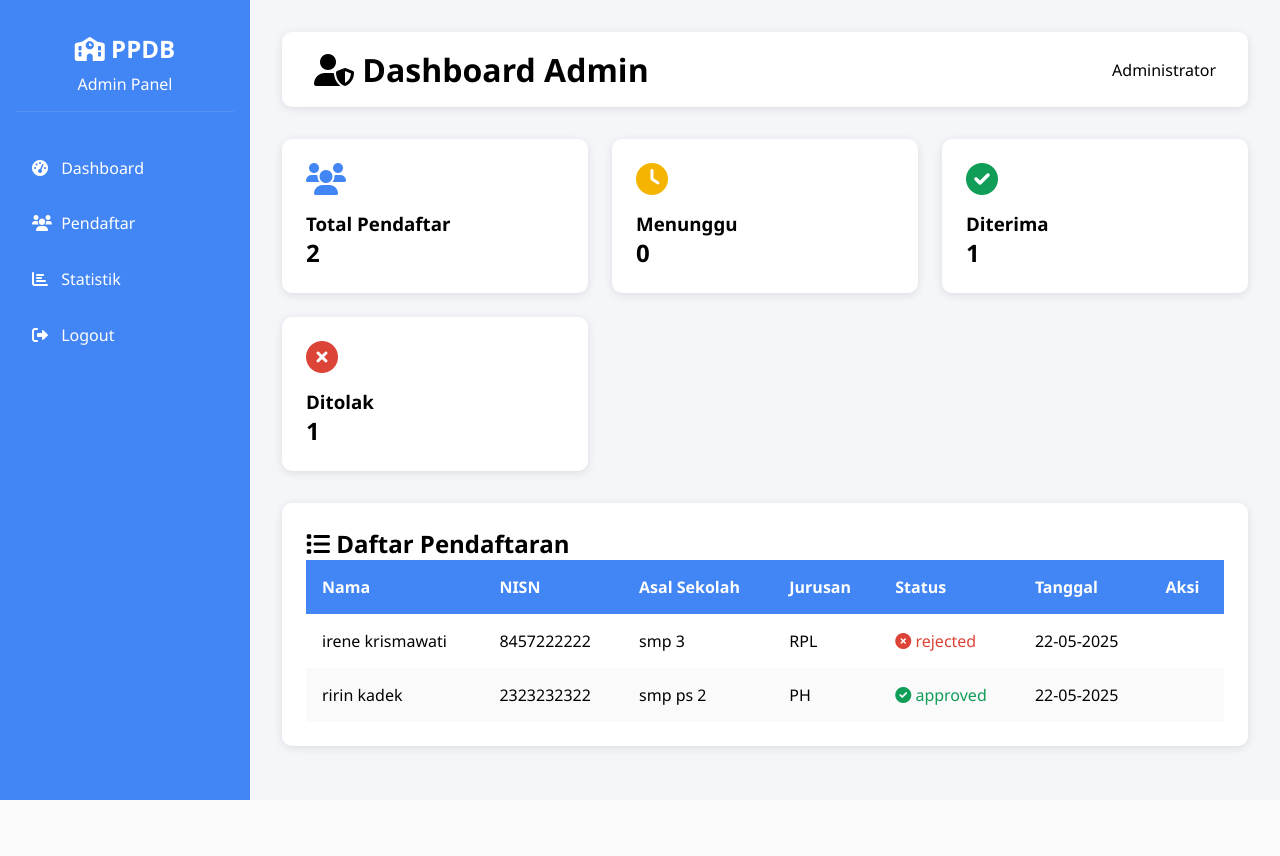
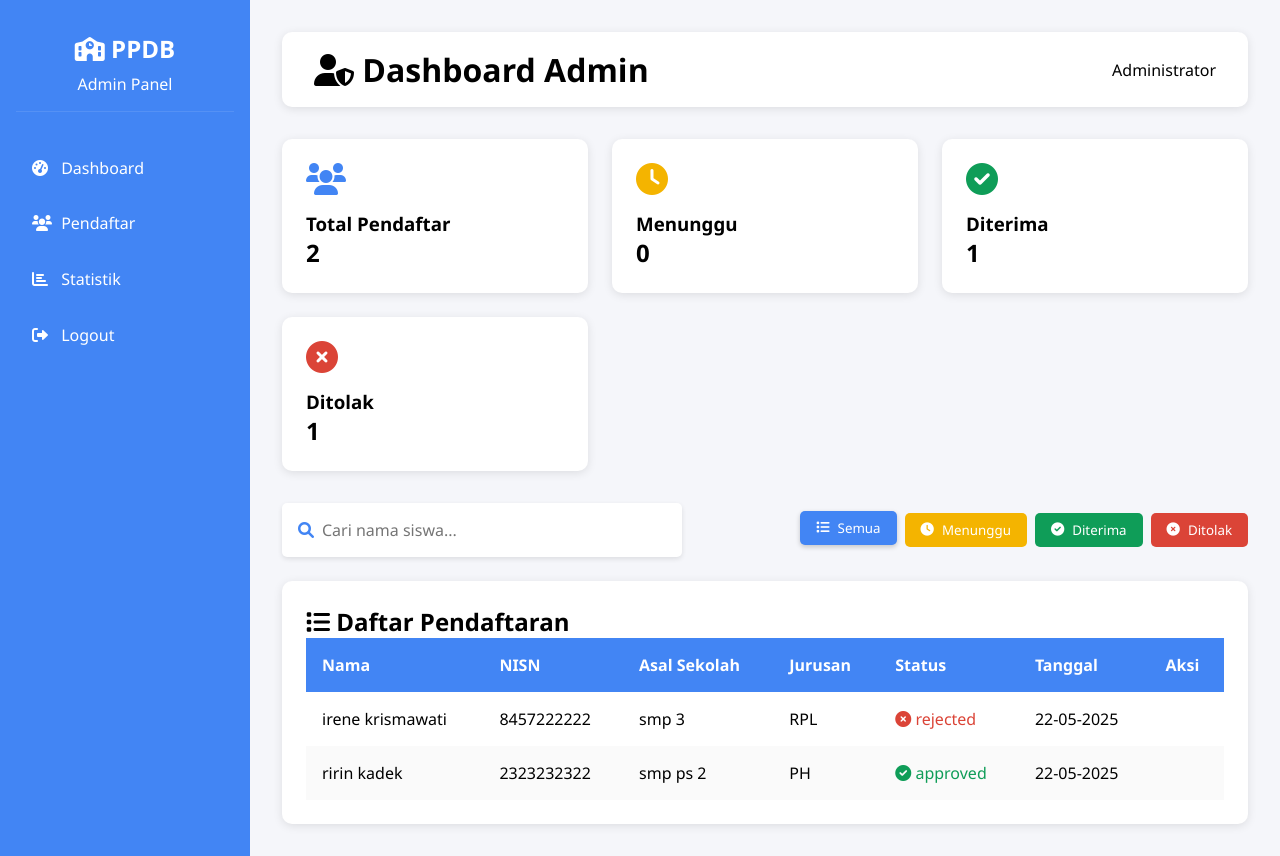
Before and after one commit to irenekrismawati/projek-ppdb, a Flask app: page /admin/dashboard in a window 1280 px wide. Before the commit the page ends 800 px from the top, so only its background shows below. Run offline with Flask 3, Linux system fonts and the light colour scheme; a user stored in the database is signed in; data comes from the database, SQL or seed files in the repository; both versions use the stored data as it was after the commit.

Commit message:
Enhance dashboard functionality: add search and filter features to improve data management and user experience.

```diff
--- a/ppdb-web/app/templates/dashboard_admin.html
+++ b/ppdb-web/app/templates/dashboard_admin.html
@@ -166,6 +166,87 @@
             font-size: 0.9rem;
         }
 
+        /* Search and Filter Styles */
+        .controls-container {
+            display: flex;
+            justify-content: space-between;
+            align-items: center;
+            margin-bottom: 1.5rem;
+            flex-wrap: wrap;
+            gap: 1rem;
+        }
+
+        .search-box {
+            display: flex;
+            align-items: center;
+            background: var(--white);
+            border-radius: 5px;
+            padding: 0.5rem 1rem;
+            box-shadow: 0 2px 5px rgba(0,0,0,0.1);
+            flex: 1;
+            max-width: 400px;
+        }
+
+        .search-box input {
+            border: none;
+            outline: none;
+            padding: 0.5rem;
+            width: 100%;
+            font-size: 1rem;
+        }
+
+        .search-box i {
+            color: var(--primary-color);
+        }
+
+        .filter-buttons {
+            display: flex;
+            gap: 0.5rem;
+            flex-wrap: wrap;
+        }
+
+        .filter-btn {
+            padding: 0.5rem 1rem;
+            border: none;
+            border-radius: 5px;
+            cursor: pointer;
+            display: flex;
+            align-items: center;
+            gap: 0.5rem;
+            font-weight: 500;
+            transition: all 0.3s;
+        }
+
+        .filter-btn.active {
+            transform: translateY(-2px);
+            box-shadow: 0 2px 5px rgba(0,0,0,0.2);
+        }
+
+        .filter-btn-all {
+            background: var(--primary-color);
+            color: var(--white);
+        }
+
+        .filter-btn-pending {
+            background: var(--warning-color);
+            color: var(--white);
+        }
+
+        .filter-btn-approved {
+            background: var(--success-color);
+            color: var(--white);
+        }
+
+        .filter-btn-rejected {
+            background: var(--danger-color);
+            color: var(--white);
+        }
+
+        .filter-btn:hover {
+            opacity: 0.9;
+            transform: translateY(-2px);
+        }
+
         @media (max-width: 768px) {
             .wrapper {
                 flex-direction: column;
@@ -236,6 +317,28 @@
                 </div>
             </div>
 
+            <!-- Search and Filter -->
+            <div class="controls-container">
+                <div class="search-box">
+                    <i class="fas fa-search"></i>
+                    <input type="text" id="searchInput" placeholder="Cari nama siswa...">
+                </div>
+                <div class="filter-buttons">
+                    <button class="filter-btn filter-btn-all active" data-status="all">
+                        <i class="fas fa-list"></i> Semua
+                    </button>
+                    <button class="filter-btn filter-btn-pending" data-status="pending">
+                        <i class="fas fa-clock"></i> Menunggu
+                    </button>
+                    <button class="filter-btn filter-btn-approved" data-status="approved">
+                        <i class="fas fa-check-circle"></i> Diterima
+                    </button>
+                    <button class="filter-btn filter-btn-rejected" data-status="rejected">
+                        <i class="fas fa-times-circle"></i> Ditolak
+                    </button>
+                </div>
+            </div>
+
             <!-- Table -->
             <div class="table-container">
                 <h2><i class="fas fa-list"></i> Daftar Pendaftaran</h2>
@@ -284,5 +387,46 @@
             </div>
         </div>
     </div>
+
+    <script>
+document.addEventListener('DOMContentLoaded', function() {
+    const searchInput = document.getElementById('searchInput');
+    const filterButtons = document.querySelectorAll('.filter-btn');
+    const tableRows = document.querySelectorAll('tbody tr');
+
+    // Search functionality
+    searchInput.addEventListener('input', filterTable);
+
+    // Filter buttons functionality
+    filterButtons.forEach(button => {
+        button.addEventListener('click', function() {
+            // Remove active class from all buttons
+            filterButtons.forEach(btn => btn.classList.remove('active'));
+            // Add active class to clicked button
+            this.classList.add('active');
+            filterTable();
+        });
+    });
+
+    function filterTable() {
+        const searchTerm = searchInput.value.toLowerCase();
+        const activeFilter = document.querySelector('.filter-btn.active').dataset.status;
+
+        tableRows.forEach(row => {
+            const name = row.cells[0].textContent.toLowerCase();
+            const status = row.cells[4].textContent.trim().toLowerCase();
+
+            const matchesSearch = name.includes(searchTerm);
+            const matchesFilter = activeFilter === 'all' || status === activeFilter;
+
+            if (matchesSearch && matchesFilter) {
+                row.style.display = '';
+            } else {
+                row.style.display = 'none';
+            }
+        });
+    }
+});
+</script>
 </body>
 </html>
```
Also changed, not shown: ppdb-web/instance/database.db.
